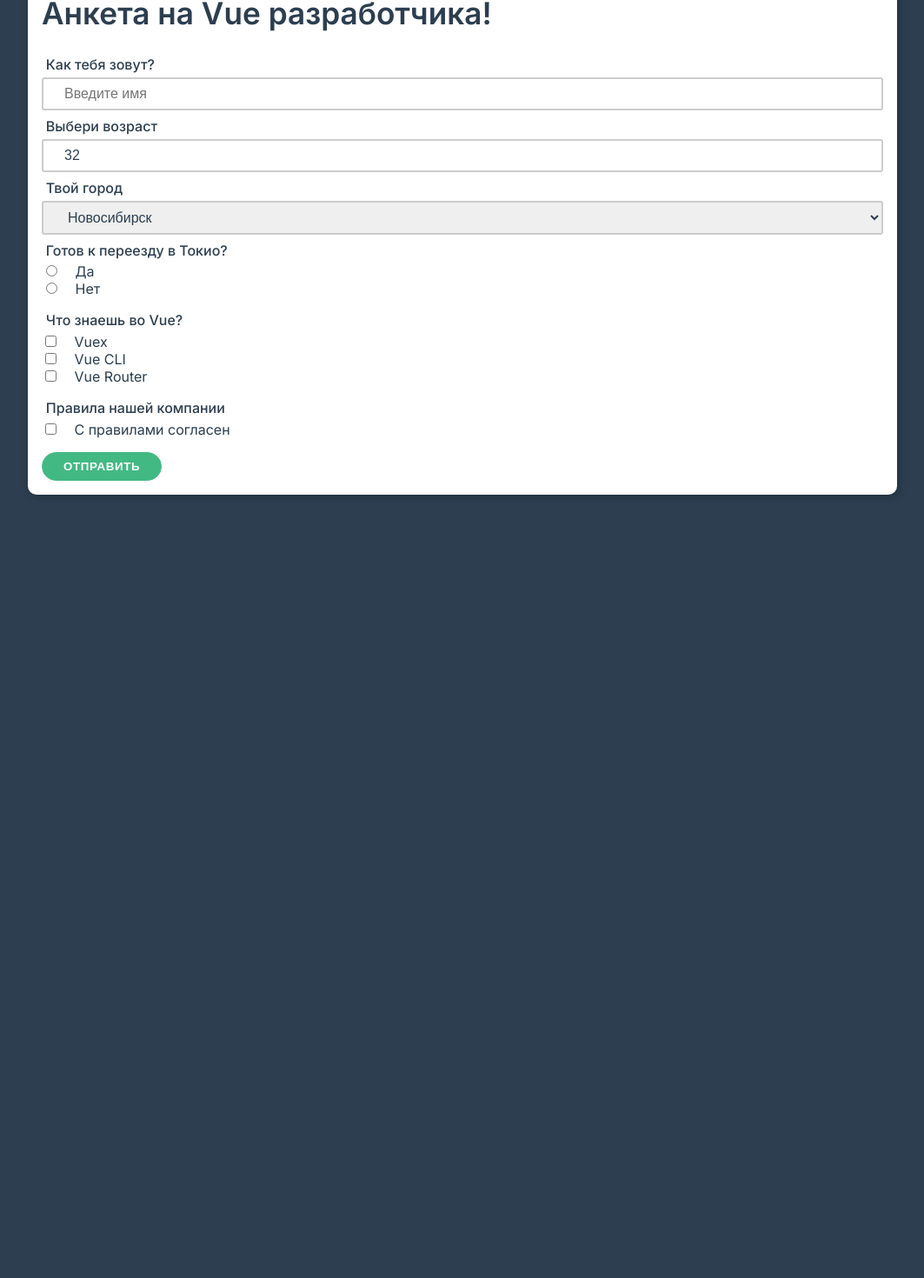
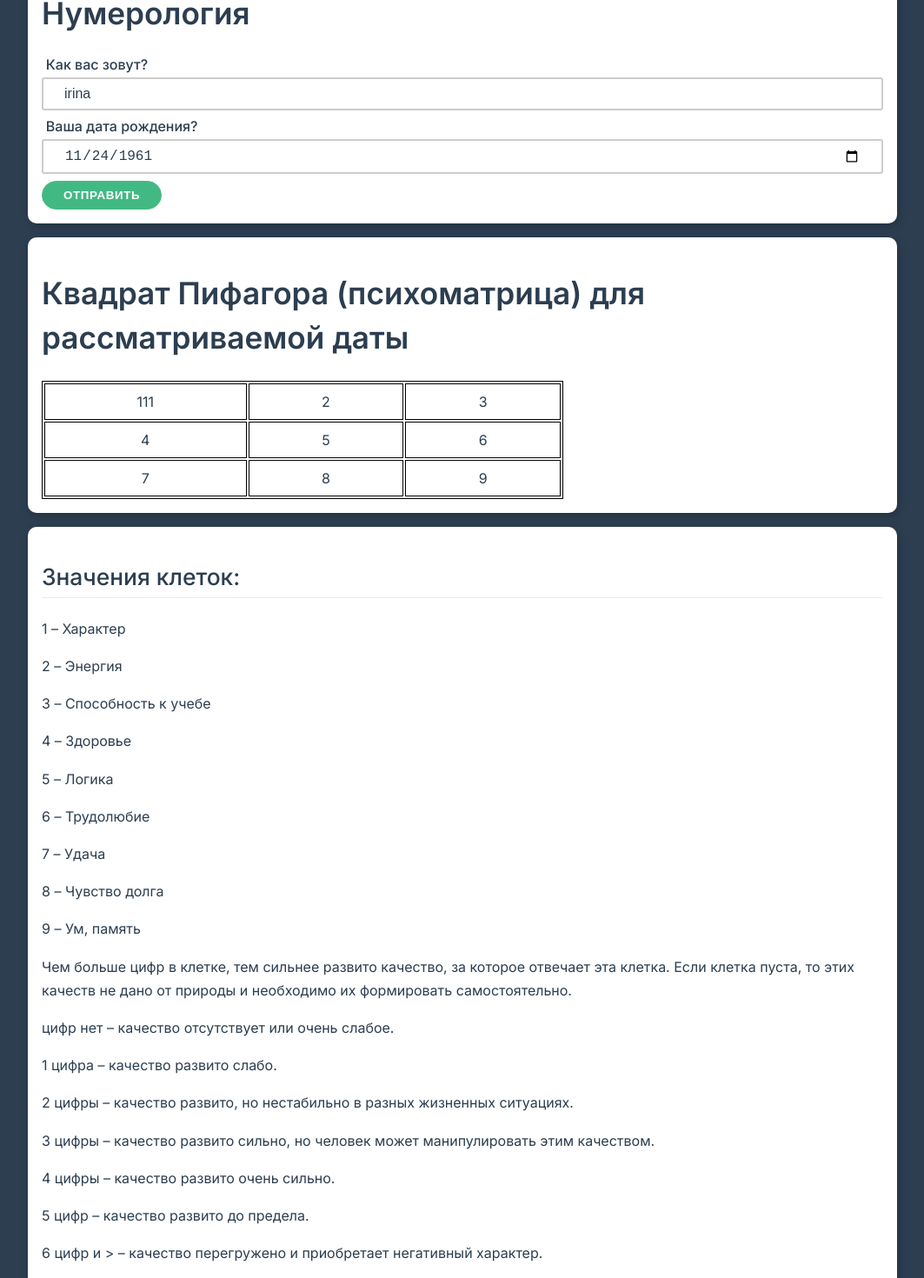
Before and after one commit to voloshchik/numerologic-vue, a Vue app: page / in a window 1280 px wide. Shown: the part 58-1528 px from the top of the page at 87% size, without its empty margins (108-1171 px from the left). Before the commit the page ends 800 px from the top, so only its background shows below. Built offline with nearby package versions, Linux system fonts and the light colour scheme.

Commit message:
add matrix

```diff
--- a/src/App.vue
+++ b/src/App.vue
@@ -1,101 +1,42 @@
 <template>
   <div class="container">
     <form class="card" @submit.prevent="submitHandler">
-      <h1>Анкета на Vue разработчика!</h1>
-      <!--      <div class="form-control" :class="{invalid: errors.name}">-->
-      <!--        <label for="name">Как тебя зовут?</label>-->
-      <!--        <input-->
-      <!--            type="text"-->
-      <!--            id="name"-->
-      <!--            placeholder="Введи имя"-->
-      <!--            v-model.trim="name"-->
-      <!--        >-->
-      <!--        <small v-if="errors.name">{{ errors.name }}</small>-->
-      <!--      </div>-->
+      <h1>Нумерология</h1>
 
-      <!-- <app-input placeholder="Введи имя" label="Как тебя зовут?"></app-input> -->
-
-      <!-- <div class="form-control" :class="{ invalid: error.name }">
-        <label for="name">Как тебя зовут?</label>
+      <div class="form-control" :class="{ invalid: errors.name }">
+        <label for="name">Как вас зовут?</label>
         <input v-model.trim="name" type="text" name="name" id="name" />
-        <small v-if="error.name">{{ error.name }}</small>
-      </div> -->
-
-      <app-input
-        v-model="name"
-        placeholder="Введите имя"
-        label="Как тебя зовут?"
-        :error="errors.name"
-      >
-      </app-input>
-
-      <div class="form-control">
-        <label for="age">Выбери возраст</label>
-        <input v-model.number="age" type="number" id="age" max="70" />
+        <small v-if="errors.name">{{ errors.name }}</small>
       </div>
 
       <div class="form-control">
-        <label for="city">Твой город</label>
-        <select id="city" v-model="city">
-          <option value="spb">Санкт-Петербург</option>
-          <option value="msk">Москва</option>
-          <option value="kzn">Казань</option>
-          <option value="nsk">Новосибирск</option>
-        </select>
-      </div>
-
-      <div class="form-checkbox">
-        <span class="label">Готов к переезду в Токио?</span>
-        <div class="checkbox">
-          <label><input type="radio" v-model="relocate" name="trip" value="yes" /> Да</label>
-        </div>
-
-        <div class="checkbox">
-          <label><input type="radio" v-model="relocate" name="trip" value="no" /> Нет</label>
-        </div>
-      </div>
-
-      <div class="form-checkbox">
-        <span class="label">Что знаешь во Vue?</span>
-        <div class="checkbox">
-          <label><input type="checkbox" v-model="skills" name="skills" value="vuex" /> Vuex</label>
-        </div>
-        <div class="checkbox">
-          <label
-            ><input type="checkbox" v-model="skills" name="skills" value="cli" /> Vue CLI</label
-          >
-        </div>
-        <div class="checkbox">
-          <label
-            ><input type="checkbox" v-model="skills" name="skills" value="router" /> Vue
-            Router</label
-          >
-        </div>
-      </div>
-
-      <div class="form-checkbox">
-        <span class="label">Правила нашей компании</span>
-        <div class="checkbox">
-          <label><input type="checkbox" /> С правилами согласен</label>
-        </div>
+        <label for="date">Ваша дата рождения?</label>
+        <input type="date" id="date" v-model="date" />
       </div>
 
       <button type="submit" class="btn primary">Отправить</button>
     </form>
+    <app-table></app-table>
+    <app-info></app-info>
   </div>
 </template>
 
 <script>
-import AppInput from './AppInput'
+// const toNumber = (str)=>{
+//   return str..toString()
+//         .split('')
+//         .map(Number)
+// }
+import AppTable from '@/AppTable'
+import AppInfo from '@/component/AppInfo'
+
 export default {
-  components: { AppInput },
+  components: { AppTable, AppInfo },
   data() {
     return {
-      name: '',
-      age: 32,
-      city: 'nsk',
-      relocate: null,
-      skills: [],
+      name: 'irina',
+      date: '1961-11-24',
+
       errors: {
         name: null,
       },
@@ -116,15 +57,46 @@ export default {
       if (this.formIsValid()) {
         console.group('form data')
         console.log('Name', this.name)
-        console.log('Age', this.age)
-        console.log('city', this.city)
-        console.log('relocate', this.relocate)
-        console.log('skills', this.skills)
+        console.log('Date', this.date)
+
         console.groupEnd()
+
+        // this.dateArr = this.date.split('-').reverse()
+        // console.log('dateArr', dateArr)
+        this.pythag(date.value)
       }
     },
+    pythag(str) {
+      const pluseNumber = (num) => {
+        return num
+          .toString()
+          .split('')
+          .map(Number)
+          .reduce((acc, num) => (acc += num))
+      }
+
+      const dateArr = str
+        .split('-')
+        .reverse()
+        .map(Number) //
+      console.log(dateArr)
+      const numOne = dateArr
+        .join('')
+        .split('')
+        .map(Number)
+        .reduce((acc, num) => (acc += num))
+      console.log(numOne)
+      const numTwo = pluseNumber(numOne)
+      console.log(numTwo)
+      const firstNuber = +dateArr.join('')[0]
+      const numThree = numOne - firstNuber * 2
+      console.log(numThree)
+
+      const numFour = pluseNumber(numThree)
+      console.log(numFour)
+    },
   },
-  components: { AppInput },
+  computed() {},
 }
 </script>
 
--- a/src/AppInput.vue
+++ /dev/null
@@ -1,38 +0,0 @@
-<template>
-  <div class="form-control" :class="{ invalid: error }">
-    <label :for="id">{{ label }}</label>
-    <input
-      type="text"
-      name="name"
-      :id="id"
-      :placeholder="placeholder"
-      :value="modelValue"
-      @input="change"
-    />
-    <small v-if="error">{{ error }}</small>
-  </div>
-</template>
-
-<script>
-export default {
-  emits: ['update:modelValue'],
-  props: {
-    modelValue: String,
-    error: String,
-    label: String,
-    placeholder: String,
-  },
-  data() {
-    return {
-      id: 'input-' + Math.random(),
-    }
-  },
-  methods: {
-    change(event) {
-      this.$emit('update:modelValue', event.target.value)
-    },
-  },
-}
-</script>
-
-<style></style>
--- /dev/null
+++ b/src/AppTable.vue
@@ -0,0 +1,83 @@
+<template>
+  <div class="card">
+    <h1>Квадрат Пифагора (психоматрица) для рассматриваемой даты</h1>
+    <table>
+      <tr>
+        <td>{{ one }}</td>
+        <td>{{ two }}</td>
+        <td>{{ three }}</td>
+      </tr>
+      <tr>
+        <td>{{ four }}</td>
+        <td>{{ five }}</td>
+        <td>{{ six }}</td>
+      </tr>
+      <tr>
+        <td>{{ seven }}</td>
+        <td>{{ eight }}</td>
+        <td>{{ nine }}</td>
+      </tr>
+    </table>
+  </div>
+</template>
+
+<script>
+export default {
+  mounted() {
+    console.log(this.nums)
+  },
+  data() {
+    return {
+      nums: 1112345326678,
+    }
+  },
+  computed: {
+    one() {
+      const num = this.nums
+        .toString()
+        .split('')
+        .map(Number)
+        .filter((n) => n == 1).length
+      return 111
+    },
+    two() {
+      return 2
+    },
+    three() {
+      return 3
+    },
+    four() {
+      return 4
+    },
+    five() {
+      return 5
+    },
+    six() {
+      return 6
+    },
+    seven() {
+      return 7
+    },
+    eight() {
+      return 8
+    },
+    nine() {
+      return 9
+    },
+  },
+}
+</script>
+
+<style>
+table {
+  border: 1px solid black;
+  width: 600px;
+  height: auto;
+}
+
+td {
+  border: 1px solid black;
+  padding: 10px 10px;
+  text-align: center;
+}
+</style>
--- /dev/null
+++ b/src/component/AppInfo.vue
@@ -0,0 +1,48 @@
+<template>
+  <div class="card">
+    <div class="info">
+      <div class="block1">
+        <h2>Значения клеток:</h2>
+
+        <p>1 – Характер</p>
+        <p>2 – Энергия</p>
+        <p>3 – Способность к учебе</p>
+        <p>4 – Здоровье</p>
+        <p>5 – Логика</p>
+        <p>6 – Трудолюбие</p>
+        <p>7 – Удача</p>
+        <p>8 – Чувство долга</p>
+        <p>9 – Ум, память</p>
+      </div>
+      <div class="block2">
+        <p>
+          Чем больше цифр в клетке, тем сильнее развито качество, за которое отвечает эта клетка.
+          Если клетка пуста, то этих качеств не дано от природы и необходимо их формировать
+          самостоятельно.
+        </p>
+
+        <p>цифр нет – качество отсутствует или очень слабое.</p>
+
+        <p>1 цифра – качество развито слабо.</p>
+
+        <p>
+          2 цифры – качество развито, но нестабильно в разных жизненных ситуациях.
+        </p>
+        <p>3 цифры – качество развито сильно, но человек может манипулировать этим качеством.</p>
+
+        <p>
+          4 цифры – качество развито очень сильно.
+        </p>
+        <p>5 цифр – качество развито до предела.</p>
+
+        <p>6 цифр и > – качество перегружено и приобретает негативный характер.</p>
+      </div>
+    </div>
+  </div>
+</template>
+
+<script>
+export default {}
+</script>
+
+<style></style>
```
Also changed, not shown: src/Untitled-1.js (added, +29 -0 lines), src/numerologic.js (added, +29 -0 lines).
